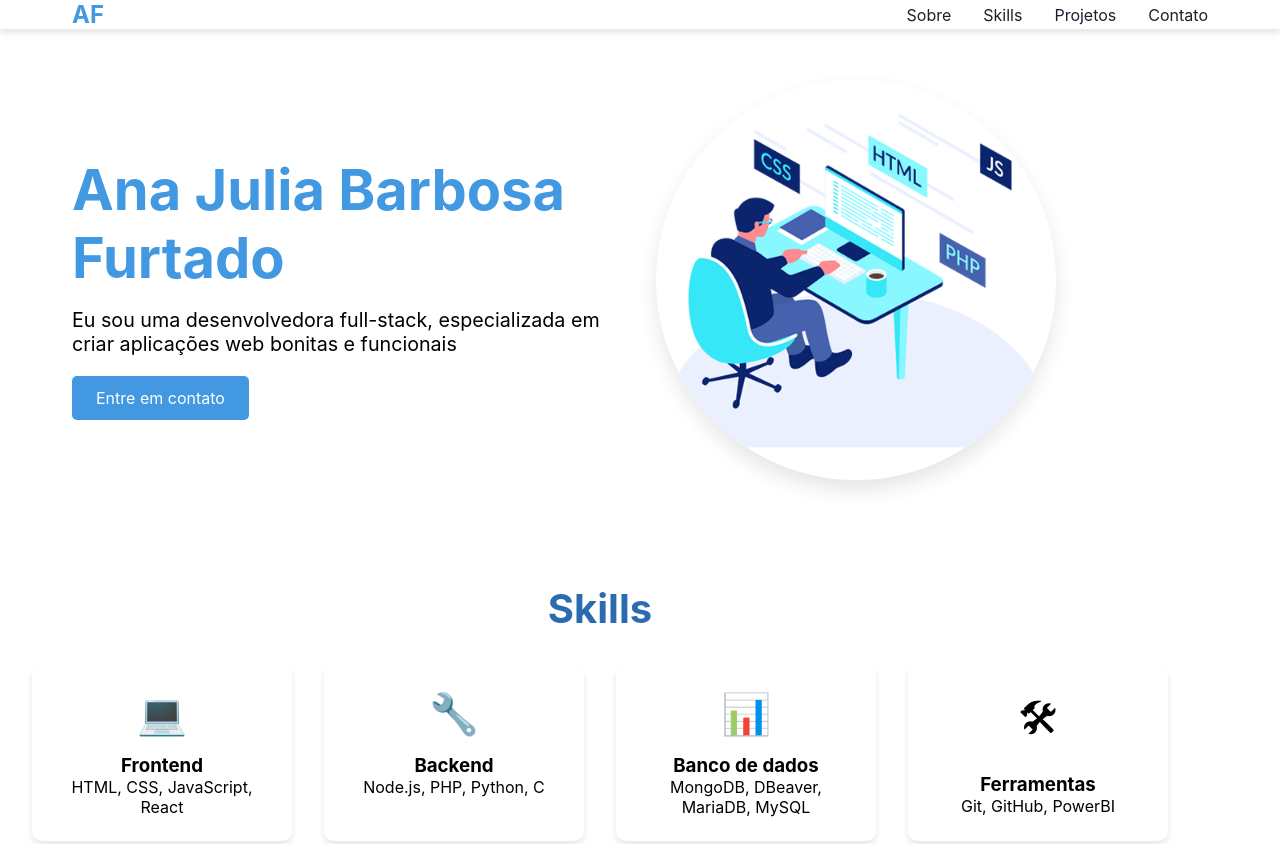
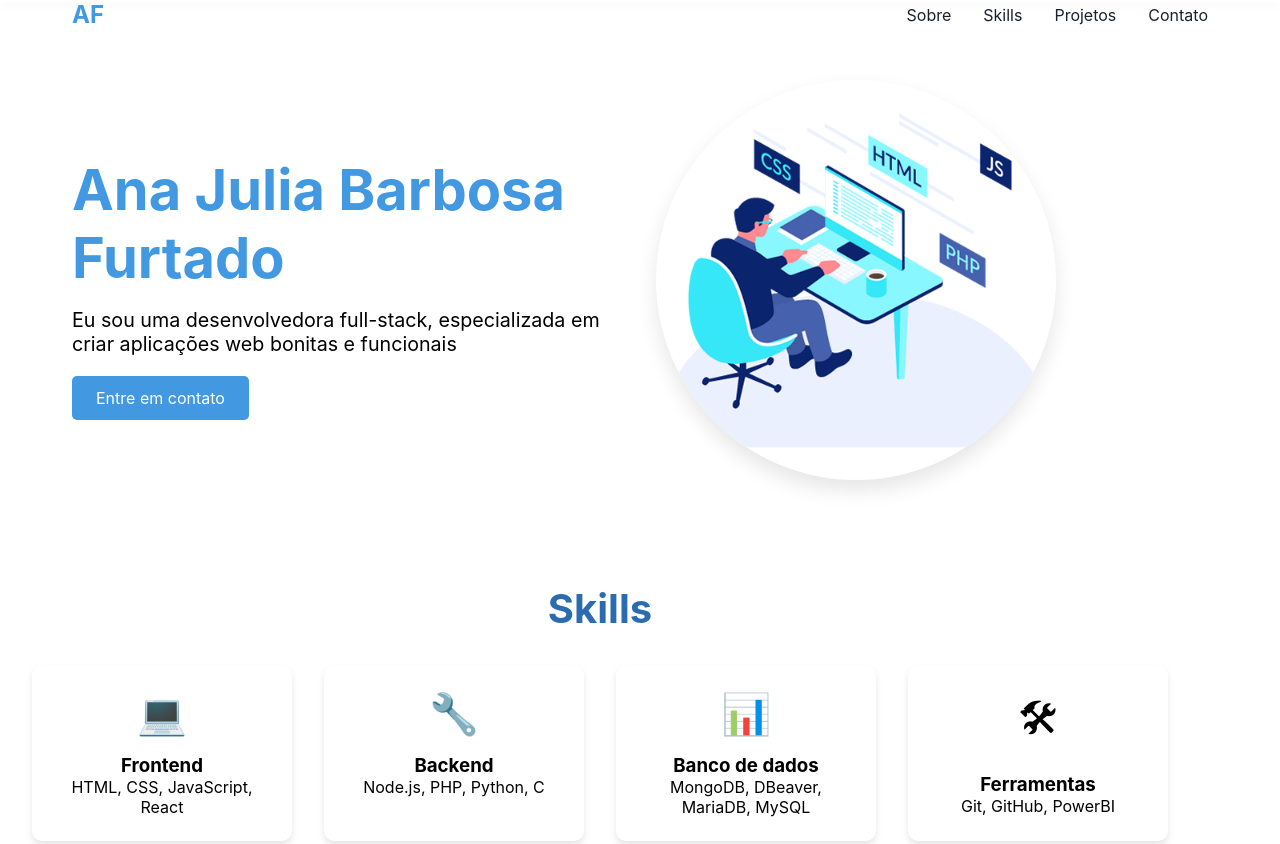
Before and after one commit to Ana-Julia-Furtado/Portifolio, a plain HTML site: page index.html in a window 1280 px wide. Shown: the top 844 px of the page. Drawn offline with Linux system fonts and the light colour scheme.

Commit message:
Update styles.css

```diff
--- a/styles.css
+++ b/styles.css
@@ -37,6 +37,7 @@ header {
     box-shadow: 0 4px 6px rgba(0, 0, 0, 0.1);
     position: fixed;
     width: 100%;
+    height: 0.5px;
     top: 0;
     z-index: 1000;
 }
```
